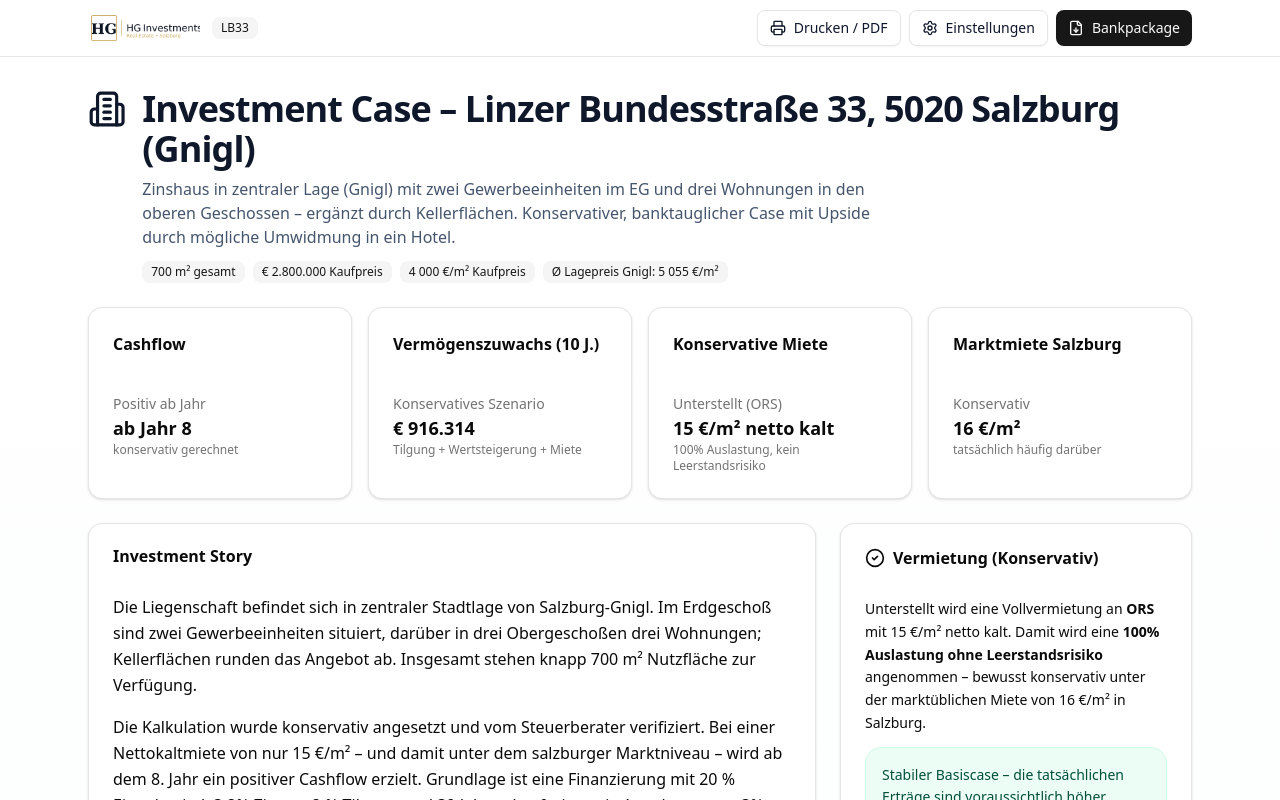
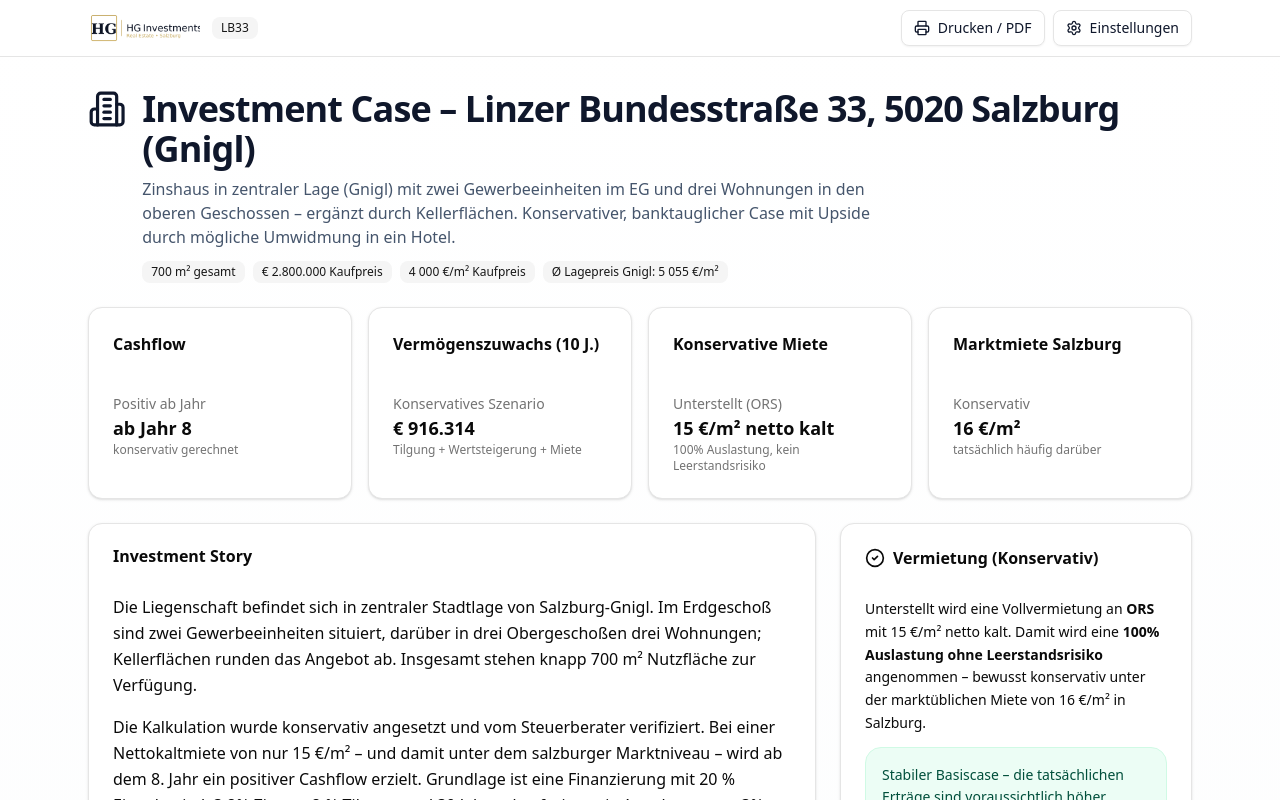
Before and after one commit to maximilian-invest/hoelzl-lb33, a Next.js app: page / in a window 1280 px wide. Shown: the top 800 px of the page. Built offline with nearby package versions, Linux system fonts and the light colour scheme.

Commit message:
feat: update page.tsx

```diff
--- a/src/app/page.tsx
+++ b/src/app/page.tsx
@@ -295,7 +295,6 @@ export default function InvestmentCaseLB33() {
           <div className="flex items-center gap-2">
             <Button variant="outline" onClick={() => window.print()} className="gap-2"><Printer className="w-4 h-4" /> Drucken / PDF</Button>
             <Button variant="outline" className="gap-2" onClick={() => setOpen((v) => !v)}><Settings className="w-4 h-4" /> Einstellungen</Button>
-            <Button className="gap-2" onClick={() => alert("Bankpackage auf Anfrage – inkl. Excel & Detailmemo.")}> <FileDown className="w-4 h-4" /> Bankpackage</Button>
           </div>
         </div>
       </header>
```
